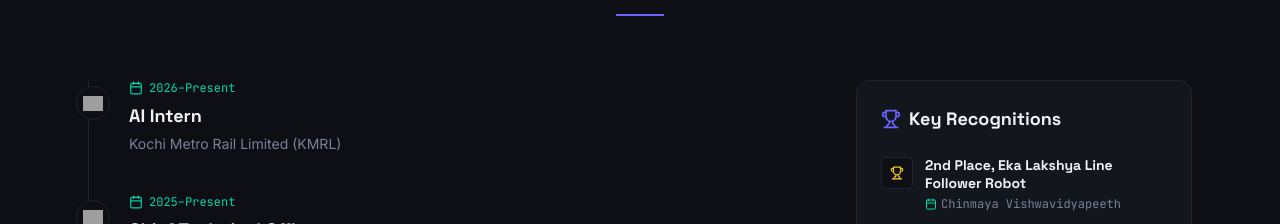
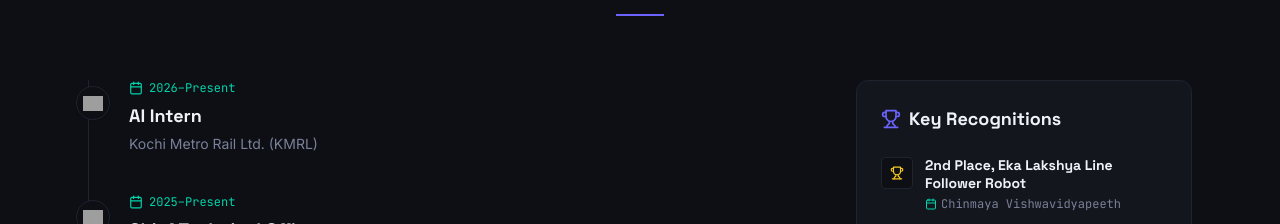
Before and after one commit to ErickXavier-dev/Portfolio.ME, a Next.js app: page / in a window 1280 px wide. Shown: the part 4020-4244 px from the top of the page. Built offline with nearby package versions, Linux system fonts and the light colour scheme; grey boxes are pictures that could not be loaded.

Commit message:
fix: whitelist logos domain in CSP and update leadership org title

```diff
--- a/components/Leadership.jsx
+++ b/components/Leadership.jsx
@@ -17,7 +17,7 @@ export default function Leadership() {
     {
       period: "2026–Present",
       role: "AI Intern",
-      org: "Kochi Metro Rail Limited (KMRL)",
+      org: "Kochi Metro Rail Ltd. (KMRL)",
       logo: "/images/kmrl-logo.png",
       icon: Briefcase
     },
--- a/proxy.js
+++ b/proxy.js
@@ -26,7 +26,7 @@ export default function proxy(request) {
     scriptSrc,
     `style-src 'self' 'unsafe-inline'`,
     `font-src 'self'`,
-    `img-src 'self' data: https://cdn.simpleicons.org https://api.iconify.design`,
+    `img-src 'self' data: https://cdn.simpleicons.org https://api.iconify.design https://logos.hunter.io`,
     `connect-src 'self'`,
     `media-src 'none'`,
     `object-src 'none'`,
```
